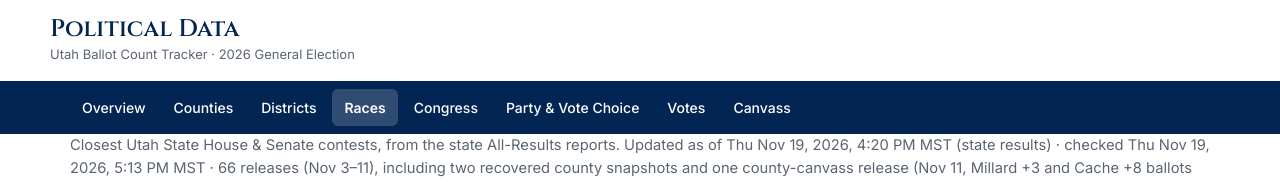
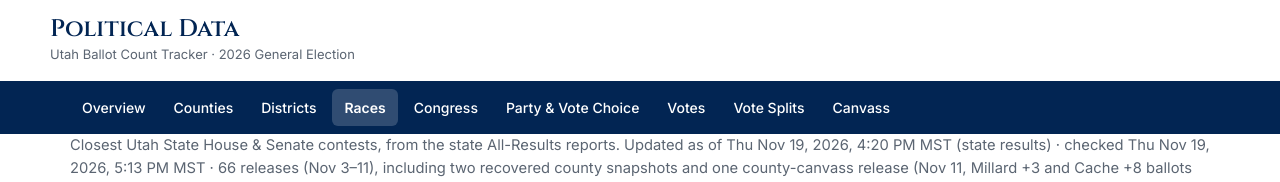
Before and after one commit to UTPolData/UTPolData.github.io, a plain HTML site: page races.html in a window 1280 px wide. Shown: the top 182 px of the page. Drawn offline with Linux system fonts and the light colour scheme.

Commit message:
Add Vote Splits tab (ballot profiles, crossover explorer, spoiler + near-spoiler tables, third-party profiles) + nav link and hub card

```diff
--- a/races.html
+++ b/races.html
@@ -98,7 +98,7 @@ function sortTable(id, col, numeric){
     if(h) tb.appendChild(h);
   });
 }
-</script></head><body><header><div class="wrap topbar"><div><h1 class="product"><a href="index.html" style="color:inherit;text-decoration:none">Political Data</a></h1><div class="product-sub">Utah Ballot Count Tracker &middot; 2026 General Election</div></div></div><div class="navstrip"><div class="wrap"><nav><a href="ballot-tracker.html">Overview</a><a href="counties.html">Counties</a><a href="district-stats.html">Districts</a><a href="races.html" class="active">Races</a><a href="cds.html">Congress</a><a href="cds-party.html">Party & Vote Choice</a><a href="votes.html">Votes</a><a href="canvass.html">Canvass</a></nav></div></div></header><main class="wrap">
+</script></head><body><header><div class="wrap topbar"><div><h1 class="product"><a href="index.html" style="color:inherit;text-decoration:none">Political Data</a></h1><div class="product-sub">Utah Ballot Count Tracker &middot; 2026 General Election</div></div></div><div class="navstrip"><div class="wrap"><nav><a href="ballot-tracker.html">Overview</a><a href="counties.html">Counties</a><a href="district-stats.html">Districts</a><a href="races.html" class="active">Races</a><a href="cds.html">Congress</a><a href="cds-party.html">Party & Vote Choice</a><a href="votes.html">Votes</a><a href="vote-splits.html">Vote Splits</a><a href="canvass.html">Canvass</a></nav></div></div></header><main class="wrap">
 <div class="sub">Closest Utah State House &amp; Senate contests, from the state All-Results reports. Updated as of Thu Nov 19, 2026, 4:20 PM MST (state results) &middot; checked Thu Nov 19, 2026, 5:13 PM MST &middot; 66 releases (Nov 3&ndash;11), including two recovered county snapshots and one county-canvass release (Nov 11, Millard +3 and Cache +8 ballots from over/under votes — no candidate votes changed). Click a column header to sort; use the filters to narrow the list. Click &#9656; on a row to see each release since election night &mdash; which county reported, how many votes that release added to the contest, and each candidate&rsquo;s share of those votes. Release times are the state&rsquo;s publish times where recorded; earlier releases without a recorded publish time are labeled by when this tracker first captured the file. The state&rsquo;s first publish on Nov 3, 8:07pm contained no counted votes; the earliest county results shown are Utah County as of 11:19pm, and the first statewide results are 12:23am.</div>
 <div class="filters">
 <label>Chamber <select id="f-chamber" onchange="applyFilters()"><option value="">All</option><option>House</option><option>Senate</option></select></label>
```
